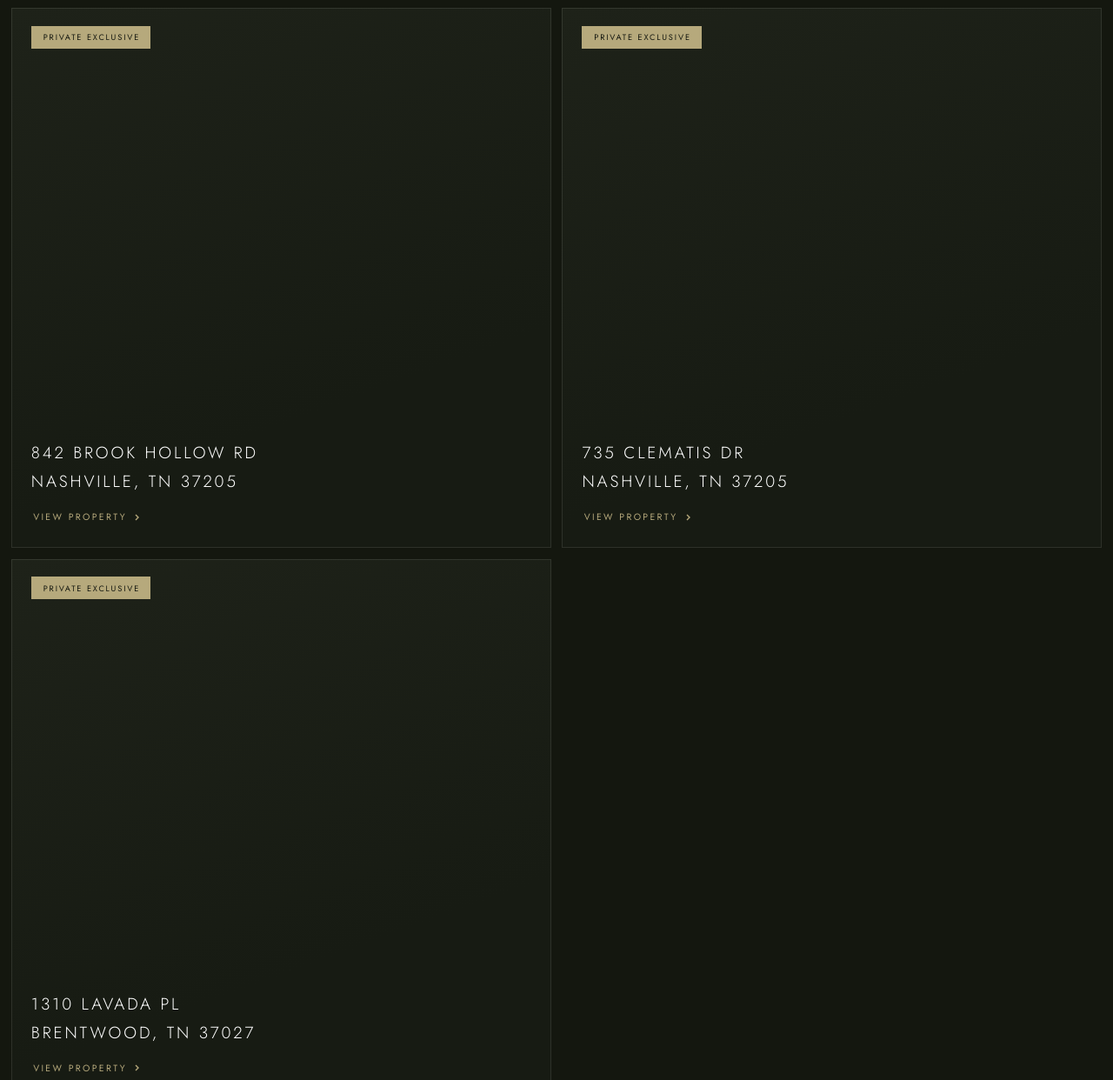
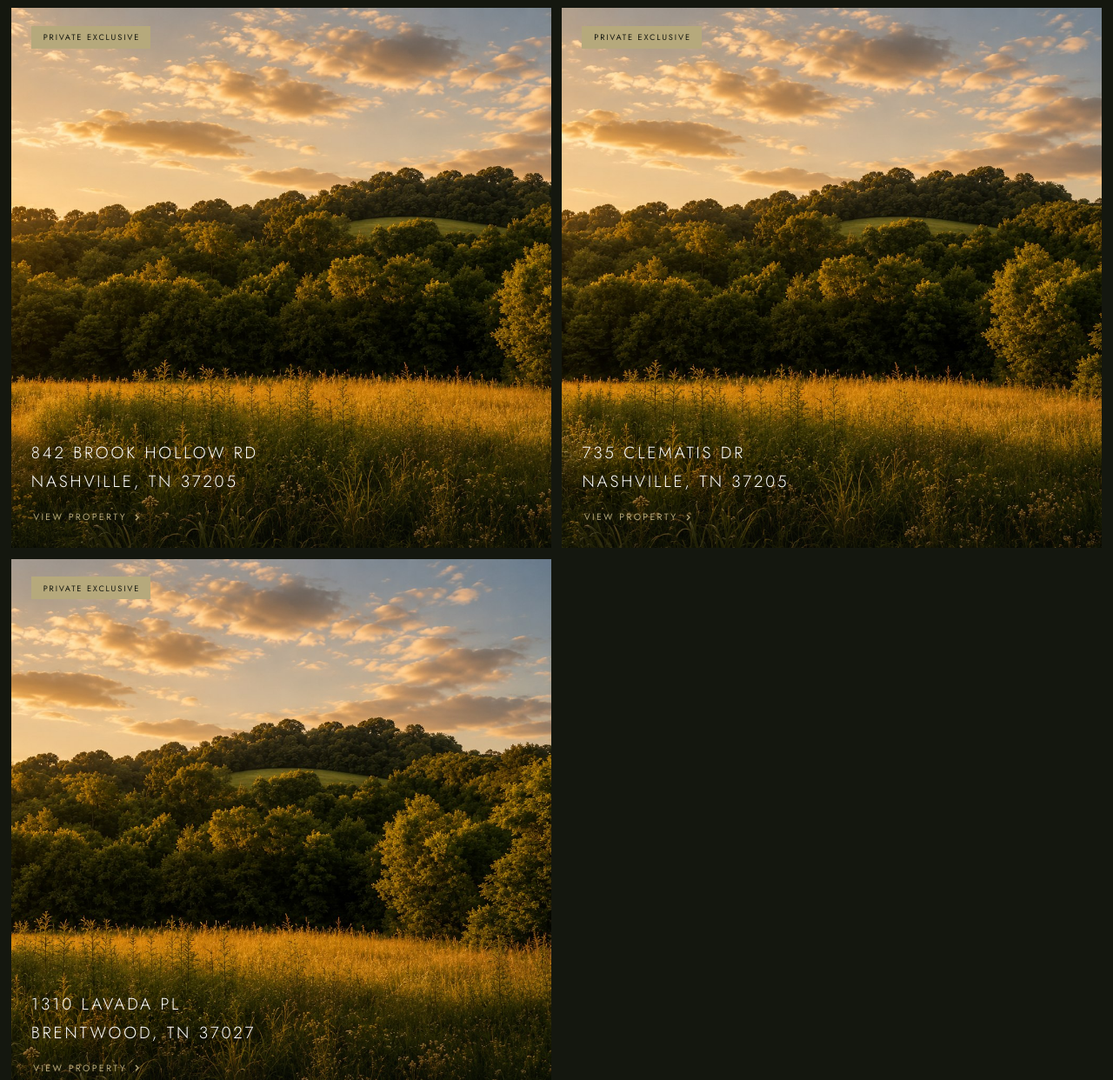
Before and after one commit to edengrovetennessee/edengrove-website, a plain HTML site: page properties.html in a window 1280 px wide. Shown: the part 3871-5113 px from the top of the page at 87% size. Drawn offline with nearby package versions, Linux system fonts and the light colour scheme.

Commit message:
Landscape photograph on the five listings without their own

```diff
--- a/properties.html
+++ b/properties.html
@@ -873,7 +873,8 @@ blockquote{
     </a>
 
 
-    <a class="prop prop--nophoto" href="#listing-9">
+    <a class="prop" href="#listing-9">
+      <img src="media/listing-shenandoah-718.jpg" alt="">
       <span class="prop__status">Private Exclusive</span>
       <div class="prop__body">
         <h3 class="prop__addr">718 Shenandoah Dr<br>Brentwood, TN 37027</h3>
@@ -887,7 +888,8 @@ blockquote{
       </div>
     </a>
 
-    <a class="prop prop--nophoto" href="#listing-10">
+    <a class="prop" href="#listing-10">
+      <img src="media/listing-davis-706.jpg" alt="">
       <span class="prop__status">Private Exclusive</span>
       <div class="prop__body">
         <h3 class="prop__addr">706 Davis Dr<br>Brentwood, TN 37027</h3>
@@ -918,7 +920,8 @@ blockquote{
     </a>
 
 
-    <a class="prop prop--nophoto" href="#listing-12">
+    <a class="prop" href="#listing-12">
+      <img src="media/listing-brookhollow-842.jpg" alt="">
       <span class="prop__status">Private Exclusive</span>
       <div class="prop__body">
         <h3 class="prop__addr">842 Brook Hollow Rd<br>Nashville, TN 37205</h3>
@@ -933,7 +936,8 @@ blockquote{
     </a>
 
 
-    <a class="prop prop--nophoto" href="#listing-13">
+    <a class="prop" href="#listing-13">
+      <img src="media/listing-clematis-735.jpg" alt="">
       <span class="prop__status">Private Exclusive</span>
       <div class="prop__body">
         <h3 class="prop__addr">735 Clematis Dr<br>Nashville, TN 37205</h3>
@@ -948,7 +952,8 @@ blockquote{
     </a>
 
 
-    <a class="prop prop--nophoto" href="#listing-14">
+    <a class="prop" href="#listing-14">
+      <img src="media/listing-lavada-1310.jpg" alt="">
       <span class="prop__status">Private Exclusive</span>
       <div class="prop__body">
         <h3 class="prop__addr">1310 Lavada Pl<br>Brentwood, TN 37027</h3>
```
Also changed, not shown: media/listing-brookhollow-842.jpg (added), media/listing-clematis-735.jpg (added), media/listing-davis-706.jpg (added), media/listing-lavada-1310.jpg (added), media/listing-shenandoah-718.jpg (added).
